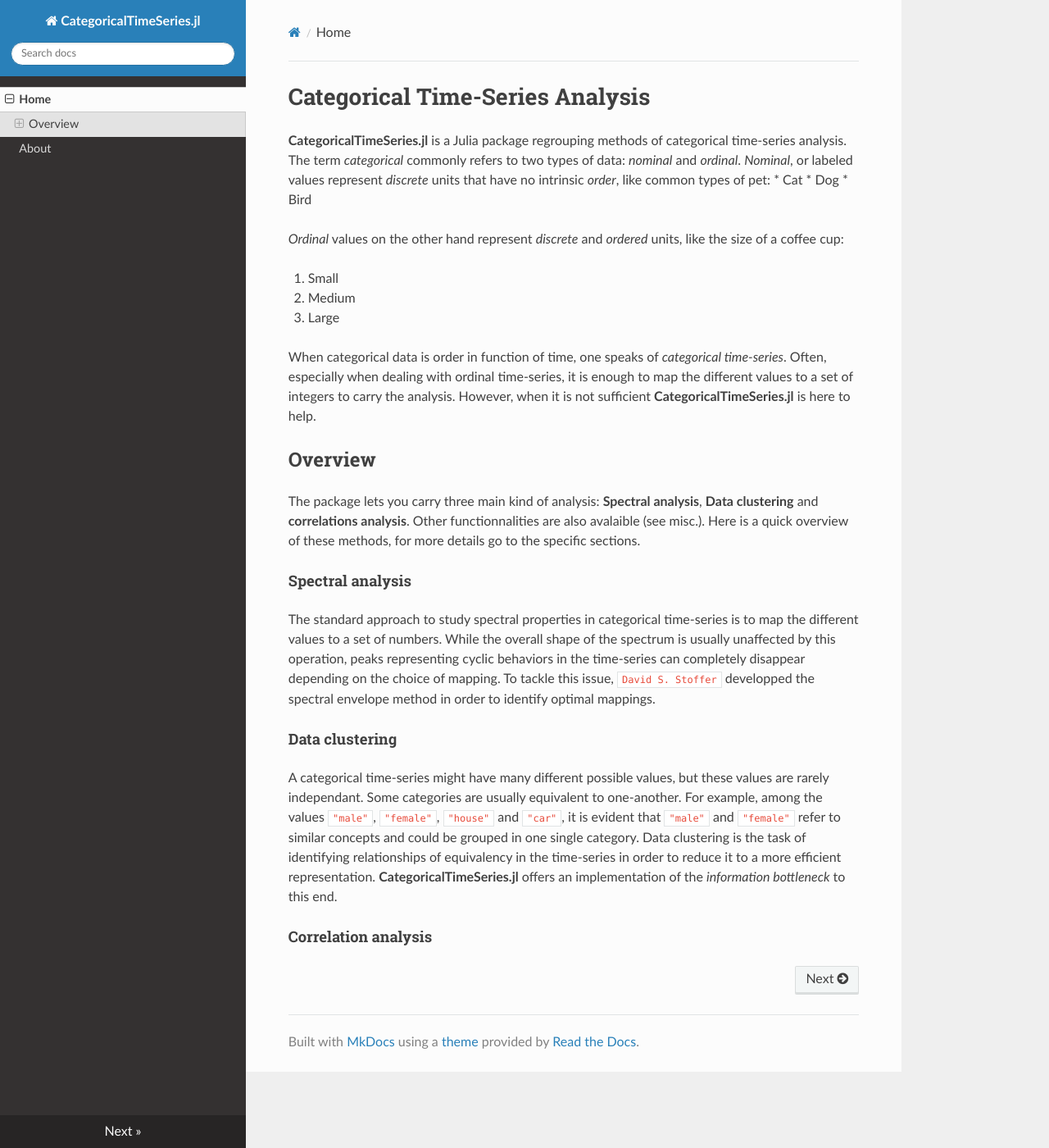
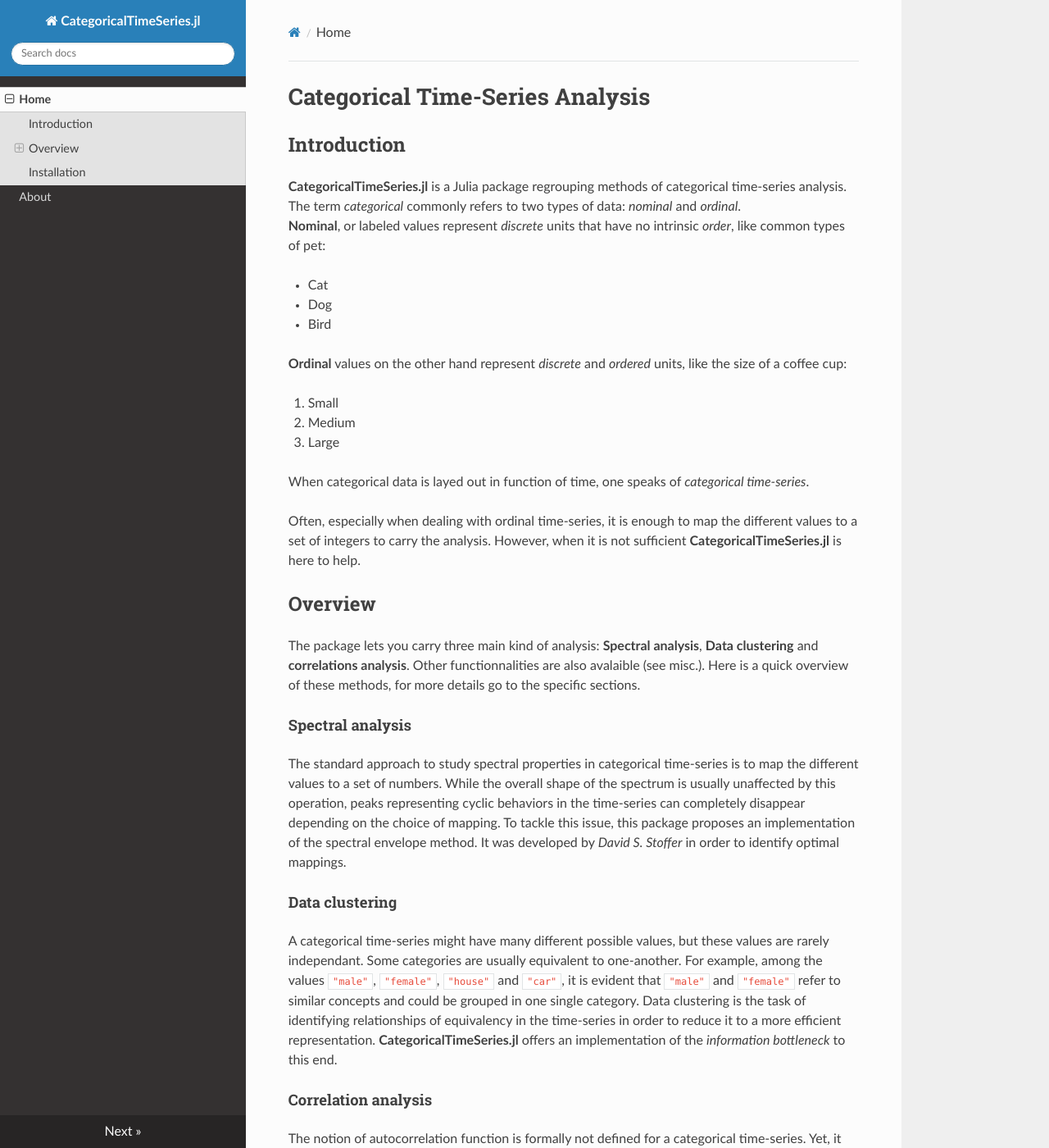
Before and after one commit to CNelias/CategoricalTimeSeries.jl, an MkDocs documentation site: the page built from docs/index.md, in a window 1280 px wide and 1400 px high. Shown: the whole window at 82% size. Built offline with MkDocs 1.6.1, drawn with Linux system fonts in a browser that asks for light colours; nearby versions of some CDN libraries; some of the changed text lies outside the part shown.

Commit message:
Finish writing index.md

````diff
--- a/docs/index.md
+++ b/docs/index.md
@@ -1,23 +1,40 @@
 # Categorical Time-Series Analysis
 
-**CategoricalTimeSeries.jl** is a Julia package regrouping methods of categorical time-series analysis. The term *categorical* commonly refers to two types of data: *nominal* and *ordinal*.
-*Nominal*, or labeled values represent *discrete* units that have no intrinsic *order*, like common types of pet:
-* Cat
-* Dog
-* Bird
+## Introduction
+**CategoricalTimeSeries.jl** is a Julia package regrouping methods of categorical time-series analysis. The term *categorical* commonly refers to two types of data: *nominal* and *ordinal*. <br/>
+**Nominal**, or labeled values represent *discrete* units that have no intrinsic *order*, like common types of pet:
 
-*Ordinal* values on the other hand represent *discrete* and *ordered* units, like the size of a coffee cup:
+- Cat
+- Dog
+- Bird
+
+**Ordinal** values on the other hand represent *discrete* and *ordered* units, like the size of a coffee cup:
 
 1. Small
 2. Medium
 3. Large
 
-When categorical data is order in function of time, one speaks of *categorical time-series*.
+When categorical data is layed out in function of time, one speaks of *categorical time-series*. <br/>
+<br/>
 Often, especially when dealing with ordinal time-series, it is enough to map the different values to a set of integers to carry the analysis. However, when it is not sufficient **CategoricalTimeSeries.jl** is here to help.
 ## Overview
 The package lets you carry three main kind of analysis: **Spectral analysis**, **Data clustering** and **correlations analysis**. Other functionnalities are also avalaible (see misc.). Here is a quick overview of these methods, for more details go to the specific sections.
 #### Spectral analysis
-The standard approach to study spectral properties in categorical time-series is to map the different values to a set of numbers. While the overall shape of the spectrum is usually unaffected by this operation, peaks representing cyclic behaviors in the time-series can completely disappear depending on the choice of mapping. To tackle this issue, ```David S. Stoffer```  developped the spectral envelope method in order to identify optimal mappings.
+The standard approach to study spectral properties in categorical time-series is to map the different values to a set of numbers. While the overall shape of the spectrum is usually unaffected by this operation, peaks representing cyclic behaviors in the time-series can completely disappear depending on the choice of mapping. To tackle this issue, this package proposes an implementation of the spectral envelope method. It was developed by *David S. Stoffer*  in order to identify optimal mappings.
 #### Data clustering
 A categorical time-series might have many different possible values, but these values are rarely independant. Some categories are usually equivalent to one-another. For example, among the values `"male"`, `"female"`, `"house"` and `"car"`, it is evident that `"male"` and `"female"` refer to similar concepts and could be grouped in one single category. Data clustering is the task of identifying relationships of equivalency in the time-series in order to reduce it to a more efficient representation. **CategoricalTimeSeries.jl** offers an implementation of the *information bottleneck* to this end.
 #### Correlation analysis
+The notion of autocorrelation function is formally not defined for a categorical time-series. Yet, it might be of interest to know how interdependent the values of the time-series are. Efforts have been made to generalize the concept of linear correlations to categorical time-series. This package implements several of these methods.
+#### Misc.
+Additional functions are also provided in the package, allowing for instance to test for stationarity, look for change points or simply get confidence intervals.
+
+##Installation
+Like any other Julia package, **CategoricalTimeSeries.jl** can be installed with
+```Julia
+using Pkg
+Pkg.clone("https://github.com/johncwok/CategoricalTimeSeries.jl.git")
+```
+To use it, you need to import it:
+```Julia
+using CategoricalTimeSeries
+```
````
